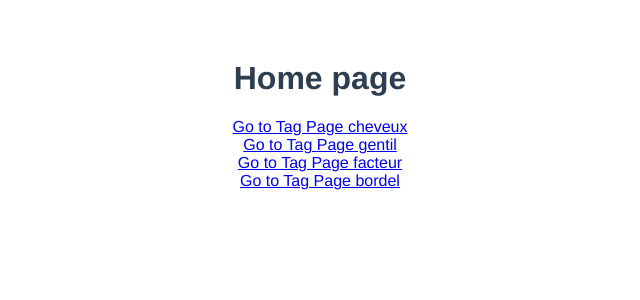
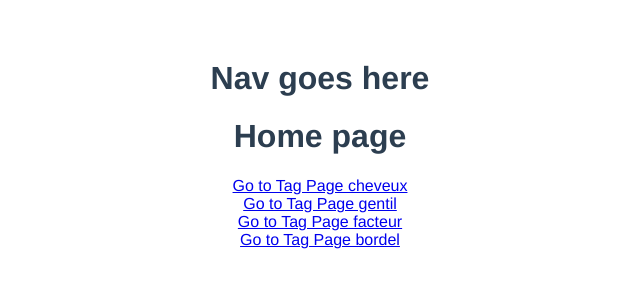
Before and after one commit to maxime-groff/zoneson-clone, a Vue app: page / in a window 1280 px wide. Shown: the top 300 px of the page, without its empty margins (320-960 px from the left). Built offline with nearby package versions, Linux system fonts and the light colour scheme.

Commit message:
feat: adding a basic layout

```diff
--- a/src/App.vue
+++ b/src/App.vue
@@ -1,20 +1,20 @@
 <template>
   <div>
-    <!-- <component :is="layout"> -->
-    <router-view />
-    <!-- </component> -->
+    <component :is="layout">
+      <router-view />
+    </component>
   </div>
 </template>
 <script>
 
-// const default_layout = 'default'
+const default_layout = 'default'
 
 export default {
-  // computed: {
-  //   layout() {
-  //     return (this.$route.meta.layout || default_layout) + '-layout'
-  //   },
-  // },
+  computed: {
+    layout() {
+      return (this.$route.meta.layout || default_layout) + '-layout'
+    },
+  },
 }
 </script>
 <style>
--- a/src/layouts/Default.vue
+++ b/src/layouts/Default.vue
@@ -1,6 +1,5 @@
 <template>
   <div>
-    <!-- Navbar -->
     <!-- Header -->
     <div>
       <Header msg="Nav goes here" />
@@ -11,6 +10,7 @@
         <slot />
       </div>
     </div>
+    <!-- Footer -->
   </div>
 </template>
 
```
Also changed, not shown: src/main.js (+10 -2 lines).
